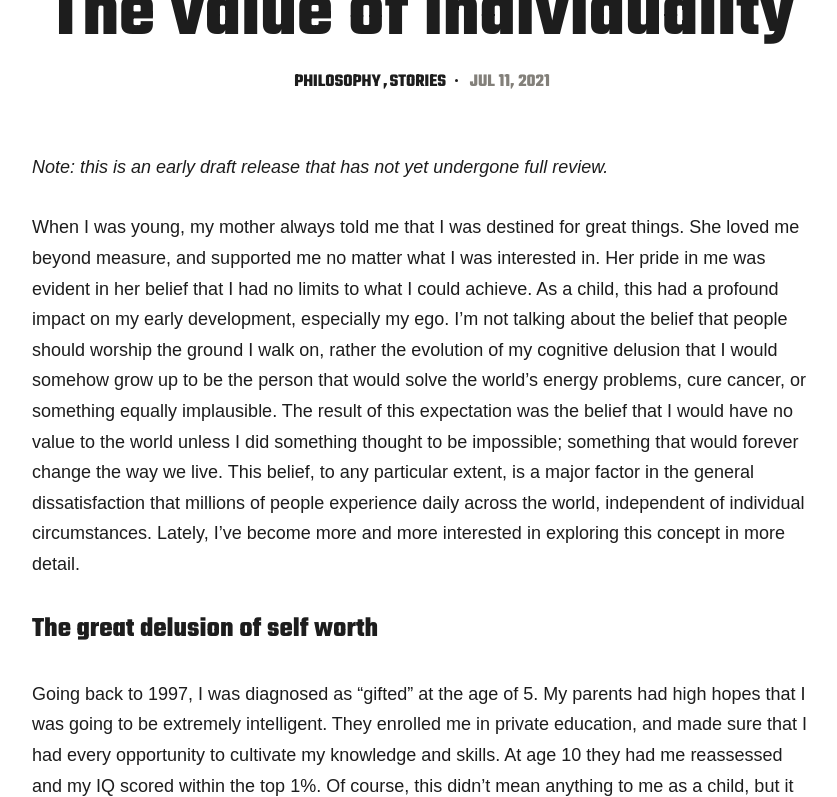
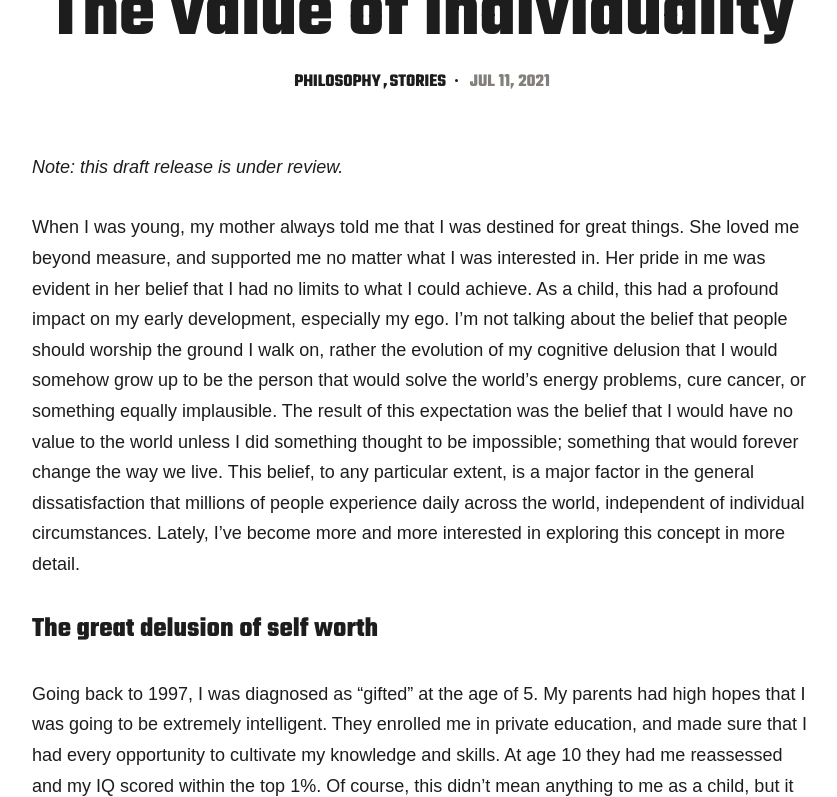
Before and after one commit to zwelz3/zwelz3.github.io, a Jekyll site: the page built from _posts/2021-07-11-The-value-of-individuality.md, in a window 1280 px wide and 900 px high, scrolled down 571 px, cut to the strip 103-900 px from the top of the window. Shown: the whole strip, without its empty margins (218-1055 px from the left). Built offline with Jekyll 4.4.1, drawn with Linux system fonts in a browser that asks for light colours; nearby versions of some CDN libraries; some web fonts are replaced.

Commit message:
Update draft notice.

```diff
--- a/_posts/2021-07-11-The-value-of-individuality.md
+++ b/_posts/2021-07-11-The-value-of-individuality.md
@@ -7,7 +7,7 @@ image:  '/images/sangharsh-lohakare-8o_LkMpo8ug-unsplash.jpg'
 synopsis: A look at how the diversity of humanity provides inherent value for every single individual.
 tags:   [philosophy, stories]
 ---
-*Note: this is an early draft release that has not yet undergone full review.*
+*Note: this draft release is under review.*
 
 When I was young, my mother always told me that I was destined for great things. She loved me beyond measure, and supported me no matter what I was interested in. Her pride in me was evident in her belief that I had no limits to what I could achieve. As a child, this had a profound impact on my early development, especially my ego. I'm not talking about the belief that people should worship the ground I walk on, rather the evolution of my cognitive delusion that I would somehow grow up to be the person that would solve the world's energy problems, cure cancer, or something equally implausible. The result of this expectation was the belief that I would have no value to the world unless I did something thought to be impossible; something that would forever change the way we live. This belief, to any particular extent, is a major factor in the general dissatisfaction that millions of people experience daily across the world, independent of individual circumstances. Lately, I've become more and more interested in exploring this concept in more detail.
 
```
